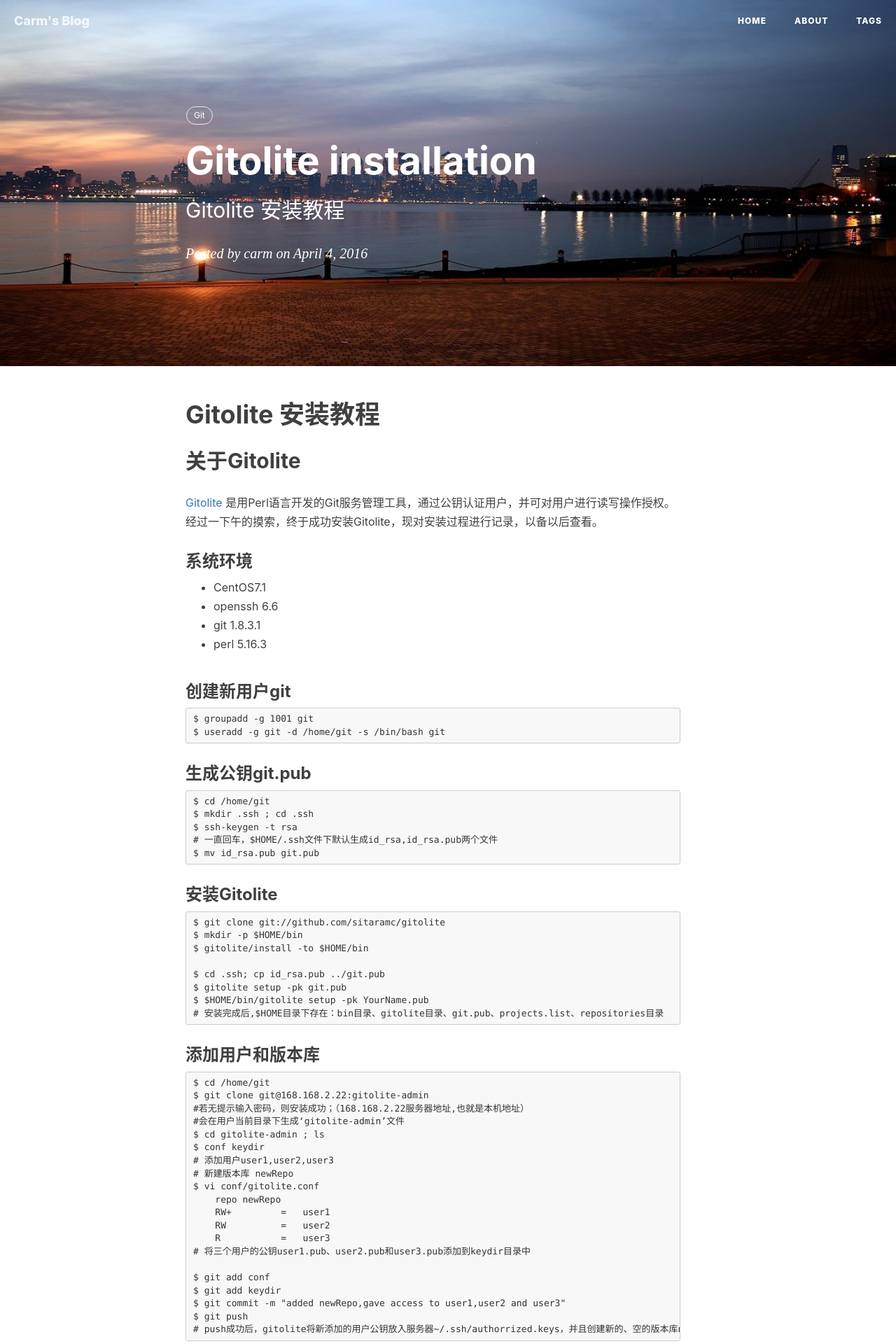
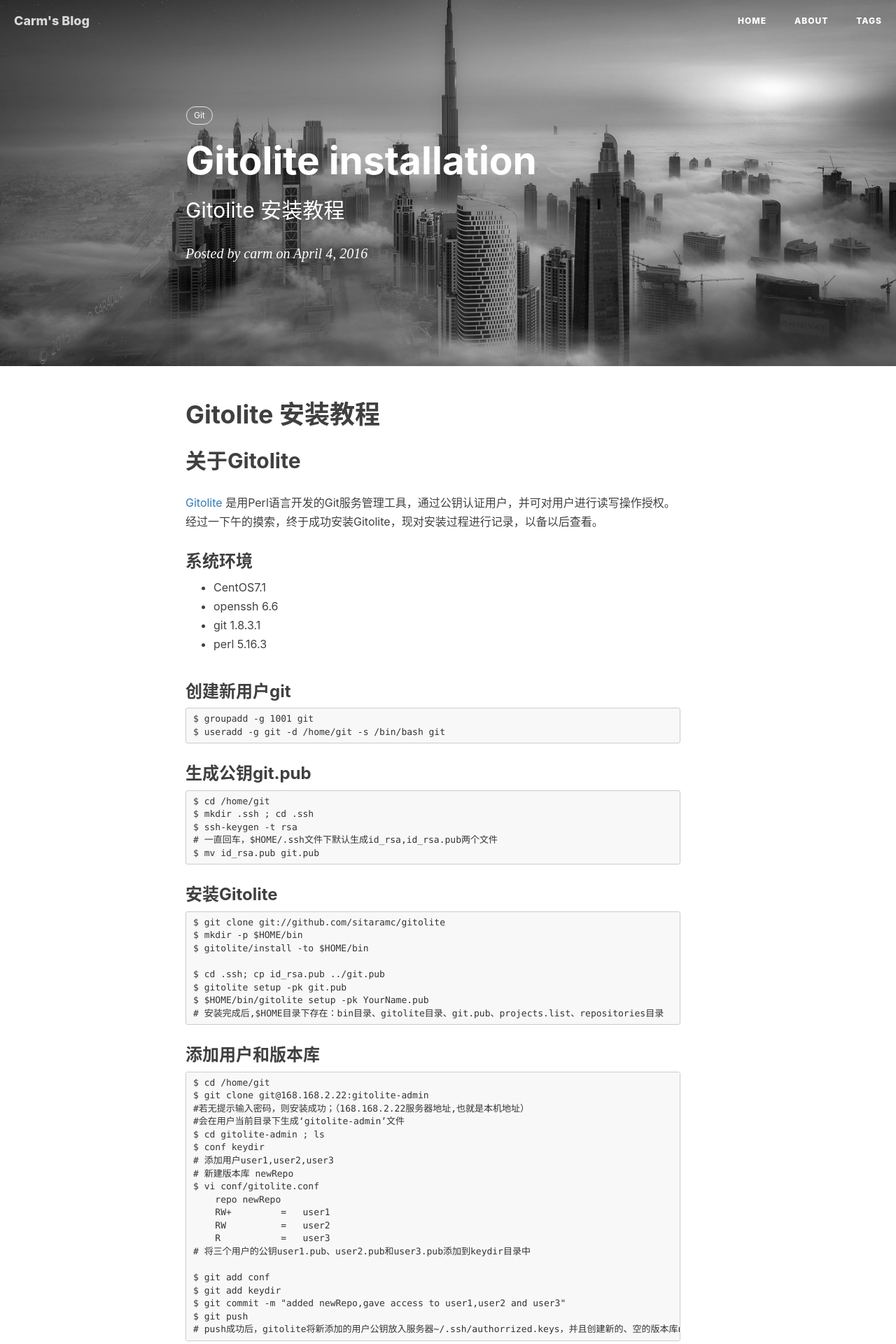
Before and after one commit to carmhuo/carmhuo.github.io, a Jekyll site: the page built from _posts/2016-04-04-gitolite.md, in a window 1280 px wide. Shown: the top 1920 px of the page at 70% size. Built offline with Jekyll 4.4.1, drawn with Linux system fonts in a browser that asks for light colours; nearby versions of some CDN libraries; comment, search, counter and statistics services are not loaded.

Commit message:
Beta v2.0.1

```diff
--- a/404.html
+++ b/404.html
@@ -11,7 +11,7 @@ permalink: /404.html
 	<div class="container">
 		<div class="row">
 			<div class="col-lg-8 col-lg-offset-2 col-md-10 col-md-offset-1">
-				<div class="site-heading" id="tag-heading">
+				<div class="site-heading" id="tag-heading" style="color:DarkGray;">
 					<h1>404</h1>
 					<span class="subheading"><h2>{{ page.description }}</h2></span>
 				</div>
--- a/_config.yml
+++ b/_config.yml
@@ -1,7 +1,7 @@
 # Site settings
 title: Carm's Blog
 SEOTitle: Carm 的博客 | Carm's Blog
-header-img: img/home-bg-city.jpg
+header-img: img/home-bg.jpg
 author: carm
 email: loagosad@163.com
 create_time: Created on April 4, 2016
```
Also changed, not shown: img/404-bg.jpg, img/about-bg.bak.jpg (added), img/about-bg.jpg, img/contact-bg.jpg (deleted), img/home-bg-city.jpg (deleted), img/home-bg.jpg, img/icon_wechat_bak.png (deleted), img/sakura-carm.bak.jpg (deleted), img/tag-bg.jpg.
